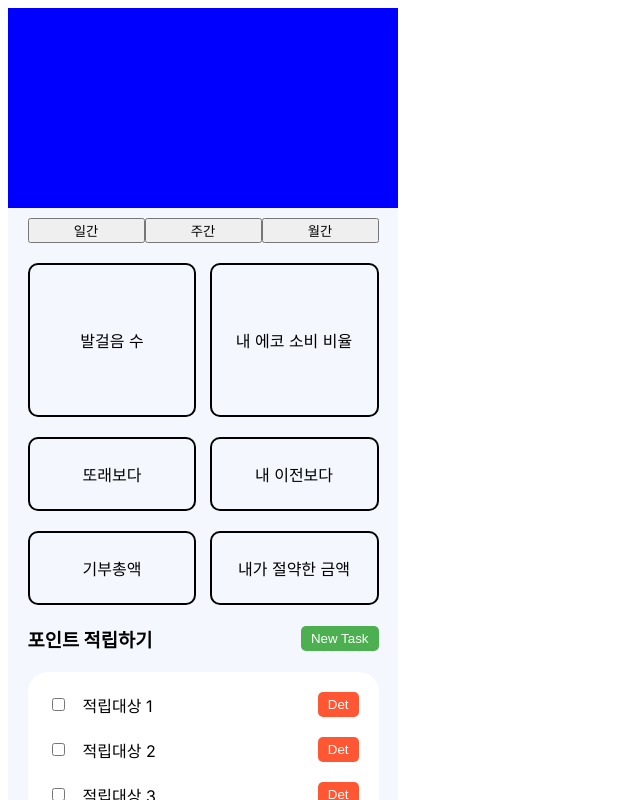
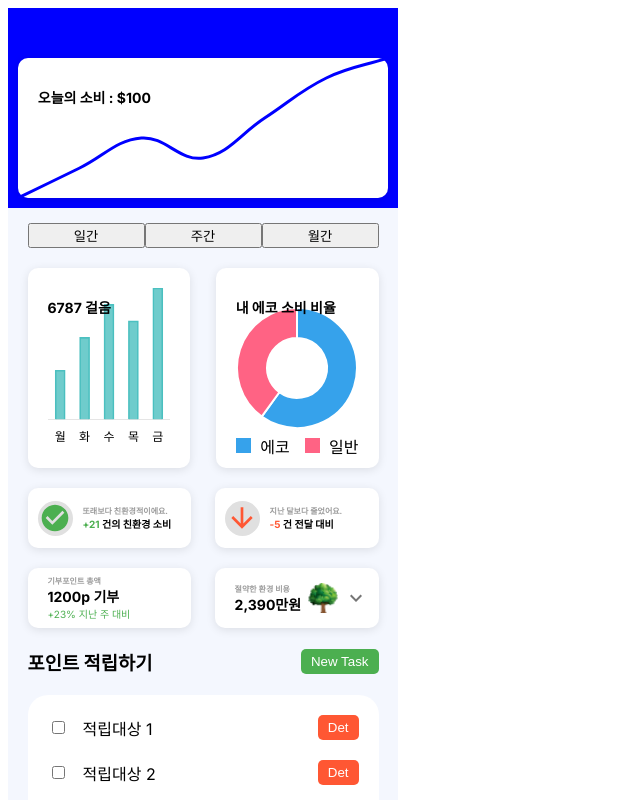
Before and after one commit to sel-f1veguys/sel-f1veguys, a Next.js app in the folder frontend/sel-frontend/: page /analytics in a window 1280 px wide. Shown: the top 800 px of the page, without its empty margins (0-640 px from the left). Built offline with nearby package versions, Linux system fonts and the light colour scheme.

Commit message:
style : 1차 간단 CSS로 페이지 완성

```diff
--- a/frontend/sel-frontend/app/analytics/page.jsx
+++ b/frontend/sel-frontend/app/analytics/page.jsx
@@ -1,6 +1,34 @@
 "use client";
 
 import React, { useState } from "react";
+import { Line, Bar, Doughnut } from "react-chartjs-2";
+import {
+  Chart as ChartJS,
+  CategoryScale,
+  LinearScale,
+  PointElement,
+  LineElement,
+  BarElement,
+  ArcElement,
+  Title,
+  Tooltip,
+  Legend,
+} from "chart.js";
+import { CheckCircle, ArrowDownward, ArrowUpward } from "@mui/icons-material";
+import { IconButton } from "@mui/material";
+import ExpandMoreIcon from "@mui/icons-material/ExpandMore"; // Import Material-UI Icons for Expand
+
+ChartJS.register(
+  CategoryScale,
+  LinearScale,
+  PointElement,
+  LineElement,
+  BarElement,
+  ArcElement,
+  Title,
+  Tooltip,
+  Legend
+);
 
 const Analytics = () => {
   const [todoItems, setTodoItems] = useState([
@@ -13,6 +41,8 @@ const Analytics = () => {
     { id: 7, text: "적립대상 7", completed: false },
   ]);
 
+  const [showSavedCostList, setShowSavedCostList] = useState(false);
+
   const toggleTodo = (id) => {
     setTodoItems((prevItems) =>
       prevItems.map((item) =>
@@ -21,9 +51,120 @@ const Analytics = () => {
     );
   };
 
+  const toggleSavedCostList = () => {
+    setShowSavedCostList(!showSavedCostList);
+  };
+
+  // Data for Line Chart (7 days consumption)
+  const lineChartData = {
+    labels: ["Day 1", "Day 2", "Day 3", "Day 4", "Day 5", "Day 6", "Day 7"],
+    datasets: [
+      {
+        label: "Last 7 Days Consumption",
+        data: [30, 45, 60, 50, 70, 90, 100], // Example data
+        borderColor: "blue",
+        backgroundColor: "rgba(54, 162, 235, 0.2)",
+        tension: 0.4, // Smoother line
+      },
+    ],
+  };
+
+  // Data for Bar Chart (Footsteps)
+  const barChartData = {
+    labels: ["월", "화", "수", "목", "금"], // Reduced to 5 days
+    datasets: [
+      {
+        label: "Footsteps",
+        data: [3000, 5000, 7000, 6000, 8000], // Example data reduced to 5 days
+        backgroundColor: "rgba(75, 192, 192, 0.8)",
+        borderColor: "rgba(75, 192, 192, 1)",
+        borderWidth: 1,
+        barThickness: 10, // Make bars thinner like sticks
+      },
+    ],
+  };
+
+  // Data for Doughnut Chart (Eco vs Normal Consumption)
+  const doughnutChartData = {
+    labels: ["Eco", "Normal"],
+    datasets: [
+      {
+        label: "Eco vs Normal Consumption",
+        data: [60, 40], // Example data
+        backgroundColor: ["#36A2EB", "#FF6384"],
+        hoverOffset: 4,
+      },
+    ],
+  };
+
+  // Options for Line Chart (Hide All Axes and Grid Lines)
+  const lineChartOptions = {
+    scales: {
+      x: {
+        display: false, // Hide x-axis
+      },
+      y: {
+        display: false, // Hide y-axis
+      },
+    },
+    plugins: {
+      legend: {
+        display: false, // Hide the legend
+      },
+    },
+    elements: {
+      point: {
+        radius: 0, // Hide points on the line
+      },
+    },
+    responsive: true,
+    maintainAspectRatio: false,
+  };
+
+  // Options for Bar Chart (Hide Y Axis, Keep Small X Axis Labels)
+  const barChartOptions = {
+    scales: {
+      x: {
+        grid: {
+          display: false, // Hide vertical grid lines
+        },
+        ticks: {
+          color: "black", // Color for x-axis labels
+          font: {
+            size: 12, // Smaller font for x-axis labels
+          },
+        },
+      },
+      y: {
+        display: false, // Hide y-axis
+      },
+    },
+    plugins: {
+      legend: {
+        display: false, // Hide the legend
+      },
+    },
+    responsive: true,
+    maintainAspectRatio: false,
+  };
+
+  // Options for Doughnut (원 그래프 옵션)
+  const doughnutChartOptions = {
+    plugins: {
+      legend: {
+        display: false, // Hide the legend from above
+      },
+    },
+    responsive: true,
+    maintainAspectRatio: false,
+  };
+
   return (
     <div style={styles.background}>
-      <div style={styles.monthgraph}>{/* 월별 소비를 표시하는 부분 */}</div>
+      <div style={styles.monthgraph}>
+        <h4 style={styles.topLeftText}>오늘의 소비 : $100</h4>
+        <Line data={lineChartData} options={lineChartOptions} />
+      </div>
 
       <div style={styles.Main}>
         <div style={styles.MonthButtonSection}>
@@ -34,28 +175,92 @@ const Analytics = () => {
 
         <div style={styles.subgraphSection}>
           <div style={styles.subgraph1}>
-            <div style={styles.centerContent}>발걸음 수</div>
+            <h4 style={styles.topLeftText}>6787 걸음</h4>
+            <Bar data={barChartData} options={barChartOptions} />
           </div>
           <div style={styles.subgraph1}>
-            <div style={styles.centerContent}>내 에코 소비 비율</div>
+            <h4 style={styles.topLeftText}>내 에코 소비 비율</h4>
+            <Doughnut
+              data={doughnutChartData}
+              options={doughnutChartOptions}
+            />
+            <div style={styles.doughnutLegend}>
+              <div>
+                <span style={styles.ecoBox}></span> 에코
+              </div>
+              <div>
+                <span style={styles.normalBox}></span> 일반
+              </div>
+            </div>
           </div>
         </div>
 
+        {/* Compare Section */}
         <div style={styles.compare}>
           <div style={styles.compareGraph}>
-            <div style={styles.centerContent}>또래보다</div>
+            <div style={styles.iconCircle}>
+              <CheckCircle style={{ color: "#4CAF50", fontSize: "32px" }} />
+            </div>
+            <div style={styles.textSection}>
+              <p style={styles.transparentText}>또래보다 친환경적이에요.</p>
+              <p style={styles.boldText}>
+                <span style={styles.greenText}>+21</span> 건의 친환경 소비
+              </p>
+            </div>
           </div>
           <div style={styles.compareGraph}>
-            <div style={styles.centerContent}>내 이전보다</div>
+            <div style={styles.iconCircle}>
+              <ArrowDownward style={{ color: "#FF5733", fontSize: "32px" }} />
+            </div>
+            <div style={styles.textSection}>
+              <p style={styles.transparentText}>지난 달보다 줄었어요.</p>
+              <p style={styles.boldText}>
+                <span style={styles.redText}>-5</span> 건 전달 대비
+              </p>
+            </div>
           </div>
         </div>
 
+        {/* Payment Section */}
         <div style={styles.payment}>
+          {/* Donation Total */}
           <div style={styles.paymentGraph}>
-            <div style={styles.centerContent}>기부총액</div>
+            <div style={styles.donateText}>
+              <div>
+                <p style={styles.transparentText}>기부포인트 총액</p>
+                <p style={styles.boldBigText}>1200p 기부</p>
+                <p style={styles.greenText}>+23% 지난 주 대비</p>
+              </div>
+            </div>
           </div>
+
+          {/* Saved Environmental Cost */}
           <div style={styles.paymentGraph}>
-            <div style={styles.centerContent}>내가 절약한 금액</div>
+            <div style={styles.saveTheEarth}>
+              <div style={styles.savingText}>
+                <p style={styles.transparentText}>절약한 환경 비용</p>
+                <p style={styles.boldBigText}>2,390만원</p>
+              </div>
+              <img
+                src="/icons/tree.png"
+                alt="Tree Icon"
+                style={styles.treeIcon}
+              />
+              <IconButton
+                onClick={toggleSavedCostList}
+                style={styles.expandButton}
+              >
+                <ExpandMoreIcon />
+              </IconButton>
+            </div>
+            {/* Toggle List */}
+            {showSavedCostList && (
+              <ul style={styles.savedCostList}>
+                <li>절약한 물 사용량: 120L</li>
+                <li>절약한 전기 사용량: 100kWh</li>
+                <li>절약한 CO2 배출량: 30kg</li>
+              </ul>
+            )}
           </div>
         </div>
 
@@ -97,7 +302,13 @@ const styles = {
   },
 
   monthgraph: {
-    // Placeholder for chart.js integration
+    width: "95%",
+    backgroundColor: "white",
+    position: "relative",
+    borderRadius: "10px",
+    boxShadow: "0 2px 10px rgba(0,0,0,0.1)",
+    marginTop: "50px",
+    height: "140px",
   },
 
   Main: {
@@ -105,7 +316,15 @@ const styles = {
     flexDirection: "column",
     alignItems: "center", // Center horizontally
     width: "90%",
-    marginTop: "210px", // Maintain the 200px gap for the gradient
+    marginTop: "25px",
+  },
+
+  topLeftText: {
+    position: "absolute",
+    top: "10px",
+    left: "20px",
+    fontSize: "14px",
+    fontWeight: "bold",
   },
 
   MonthButtonSection: {
@@ -127,13 +346,39 @@ const styles = {
   },
 
   subgraph1: {
-    width: "47%",
-    height: "150px",
-    border: "2px solid",
+    height: "160px",
+    backgroundColor: "white",
     borderRadius: "10px",
-    display: "flex", // Flexbox for centering content
-    justifyContent: "center",
-    alignItems: "center",
+    position: "relative",
+    padding: "20px",
+    boxShadow: "0 2px 10px rgba(0,0,0,0.1)",
+    overflow: "hidden",
+    width: "35%",
+  },
+
+  doughnutLegend: {
+    position: "absolute",
+    bottom: "10px",
+    left: "20px",
+    right: "20px",
+    display: "flex",
+    justifyContent: "space-between",
+  },
+
+  ecoBox: {
+    width: "15px",
+    height: "15px",
+    backgroundColor: "#36A2EB",
+    display: "inline-block",
+    marginRight: "5px",
+  },
+
+  normalBox: {
+    width: "15px",
+    height: "15px",
+    backgroundColor: "#FF6384",
+    display: "inline-block",
+    marginRight: "5px",
   },
 
   compare: {
@@ -144,13 +389,60 @@ const styles = {
   },
 
   compareGraph: {
-    width: "47%",
-    height: "70px",
-    border: "2px solid",
+    width: "41%",
+    height: "40px",
+    display: "flex",
+    alignItems: "center",
+    padding: "10px",
     borderRadius: "10px",
-    display: "flex", // Flexbox for centering content
+    backgroundColor: "white",
+    boxShadow: "0 2px 10px rgba(0,0,0,0.1)",
+  },
+
+  iconCircle: {
+    display: "flex",
     justifyContent: "center",
     alignItems: "center",
+    width: "35px",
+    height: "35px",
+    borderRadius: "50%",
+    backgroundColor: "#E0E0E0",
+    marginRight: "10px",
+  },
+
+  textSection: {
+    display: "flex",
+    flexDirection: "column",
+  },
+
+  transparentText: {
+    fontSize: "8px",
+    fontWeight: "bold",
+    color: "rgba(0, 0, 0, 0.4)", // 60% transparency
+    margin: "0",
+  },
+
+  boldText: {
+    margin: "0",
+    fontSize: "10px",
+    fontWeight: "bold",
+  },
+
+  boldBigText: {
+    margin: "0",
+    fontSize: "14px",
+    fontWeight: "bold",
+  },
+
+  greenText: {
+    color: "#4CAF50", // Green for positive numbers
+    fontSize: "10px",
+    margin:"0"
+  },
+
+  redText: {
+    color: "#FF5733", // Red for negative numbers
+    fontSize: "10px",
   },
 
   payment: {
@@ -161,13 +453,53 @@ const styles = {
   },
 
   paymentGraph: {
-    width: "47%",
-    height: "70px",
-    border: "2px solid",
+    width: "41%",
+    height: "40px",
     borderRadius: "10px",
-    display: "flex", // Flexbox for centering content
+    backgroundColor: "white",
+    boxShadow: "0 2px 10px rgba(0,0,0,0.1)",
+    display: "flex",
+    flexDirection: "column",
     justifyContent: "center",
+    position: "relative",
+    padding: "10px",
+  },
+
+  donateText: {
+    // display: "flex",
     alignItems: "center",
+    justifyContent: "center",
+    width: "100%",
+    marginLeft:"10px",
+  },
+
+  savingText:{
+  },
+
+  saveTheEarth: {
+    display: "flex",
+    alignItems: "center",
+    justifyContent: "space-between",
+    width: "100%",
+    marginLeft:"10px",
+  },
+
+  treeIcon: {
+    margin:"0 0 0 0px",
+    width: "30px",
+    height: "30px",
+  },
+
+  expandButton: {
+    margin:"0 10px 0 0",
+    padding:"0",
+  },
+
+  savedCostList: {
+    listStyleType: "none",
+    paddingLeft: "10px",
+    marginTop: "10px",
+    fontSize: "12px",
   },
 
   pointEarning: {
--- a/frontend/sel-frontend/package.json
+++ b/frontend/sel-frontend/package.json
@@ -9,9 +9,15 @@
     "lint": "next lint"
   },
   "dependencies": {
+    "@emotion/react": "^11.13.3",
+    "@emotion/styled": "^11.13.0",
+    "@mui/icons-material": "^5.16.7",
+    "@mui/material": "^5.16.7",
+    "chart.js": "^4.4.4",
     "next": "14.2.6",
     "next-pwa": "^5.6.0",
     "react": "^18",
+    "react-chartjs-2": "^5.2.0",
     "react-dom": "^18",
     "styled-components": "^6.1.12"
   },
```
Also changed, not shown: frontend/sel-frontend/public/icons/tree.png (added), 1 other file (tests, documents, lock files or other folders).
